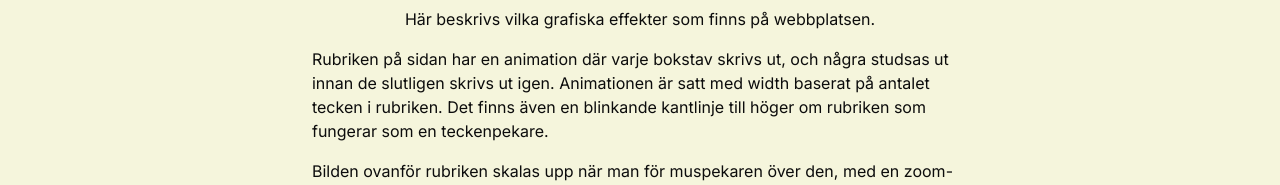
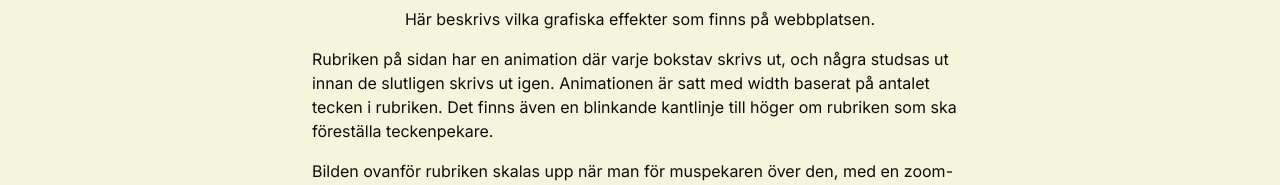
Before and after one commit to RasmusBergkvist/demowebbplats-front-end, a website built with Vite: page animering.html in a window 1280 px wide. Shown: the part 460-645 px from the top of the page. Built offline with nearby package versions, Linux system fonts and the light colour scheme.

Commit message:
uppdaterat text på animeringssidan.

```diff
--- a/animering.html
+++ b/animering.html
@@ -48,7 +48,7 @@
 
             <p>Rubriken på sidan har en animation där varje bokstav skrivs ut, och några studsas ut innan de slutligen
                 skrivs ut igen. Animationen är satt med width baserat på antalet tecken i rubriken. Det finns även en
-                blinkande kantlinje till höger om rubriken som fungerar som en teckenpekare.</p>
+                blinkande kantlinje till höger om rubriken som ska föreställa teckenpekare.</p>
 
             <p>Bilden ovanför rubriken skalas upp när man för muspekaren över den, med en zoom-effekt, för att sedan
                 återgå till sin ursprungliga storlek när muspekaren tas bort.</p>
```
